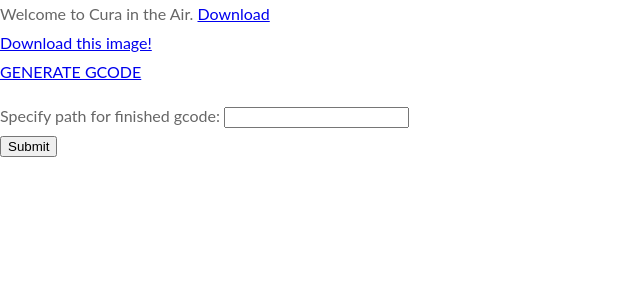
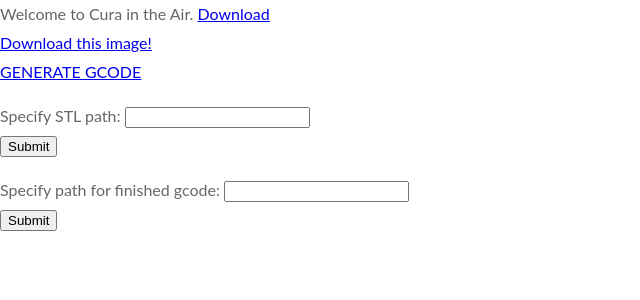
Before and after one commit to JRyanShue/CuraEngine-in-the-Air, a Flask app: page / in a window 1280 px wide. Shown: the top 300 px of the page, without its empty margins (0-640 px from the left). Run offline with Flask 2, Linux system fonts and the light colour scheme; some libraries are stand-ins or nearby versions.

Commit message:
Added STL path specification

```diff
--- a/cli_commands.py
+++ b/cli_commands.py
@@ -1,11 +1,11 @@
 import subprocess
 print("Got subprocess import.")
 
-def test_gcode(output):
+def test_gcode(input, output):
     # run a test slicing program
     # app (containing the python app) is the directory when run
     print("Running slicer.")
     subprocess.run("cd .. && cd ./ZengerEngine/build && "
-        "./CuraEngine slice -p -j /root/app/ZengerEngine-Presets/definitions/fdmprinter.def.json -j /root/app/ZengerEngine-Presets/definitions/creality_ender3.def.json -l /root/app/Test-STLs/5mm_Cube.stl -o " + output
+        "./CuraEngine slice -p -j /root/app/ZengerEngine-Presets/definitions/fdmprinter.def.json -j /root/app/ZengerEngine-Presets/definitions/creality_ender3.def.json -l " + input + " -o " + output
         , shell=True)
     print("Ran test gcode.")
--- a/main.py
+++ b/main.py
@@ -1,20 +1,29 @@
 import subprocess
-from flask import Flask, render_template, Response
+from flask import Flask, render_template, Response, request
 import cli_commands
 
 # Initialize the Flask app
 app = Flask(__name__)
 print("Flask app initialized.")
 
+# initiate class var: STL path
+STL_path = "/root/app/Test-STLs/5mm_Cube.stl"
+
+
 # main page
 @app.route('/')
 def main():
+    if request.method == 'POST':
+        global STL_path
+        STL_path = request.form.get('STL_path')  # access STL_path from form
     return render_template('main.html')
+
 
 # get gcode
 @app.route('/get_gcode')
 def get_gcode():
-    cli_commands.test_gcode(output="/root/app/test.gcode") # output: app folder in the root directory
+    global STL_path
+    cli_commands.test_gcode(input=STL_path, output="/root/app/test.gcode") # output: app folder in the root directory
     # return gcode (proof of concept)
     with open("/root/app/test.gcode", "r") as f:
         data = f.read()
--- a/templates/main.html
+++ b/templates/main.html
@@ -31,6 +31,21 @@
             <p>
                 <form method="post" class = "inputs">
                   <div class="FormText">
+                      <label for="STL_path">Specify STL path:</label>
+                      <input type="text" name="STL_path" class = "text_box1">
+                  </div>
+                  <div class="stylebutton">
+                      <input type="submit" class = "submit_button">
+                  </div>
+                </form>
+
+            </p>
+        </form>
+
+        <form action="" method="post">
+            <p>
+                <form method="post" class = "inputs">
+                  <div class="FormText">
                       <label for="save_path">Specify path for finished gcode:</label>
                       <input type="text" name="name" class = "text_box1">
                   </div>
```
